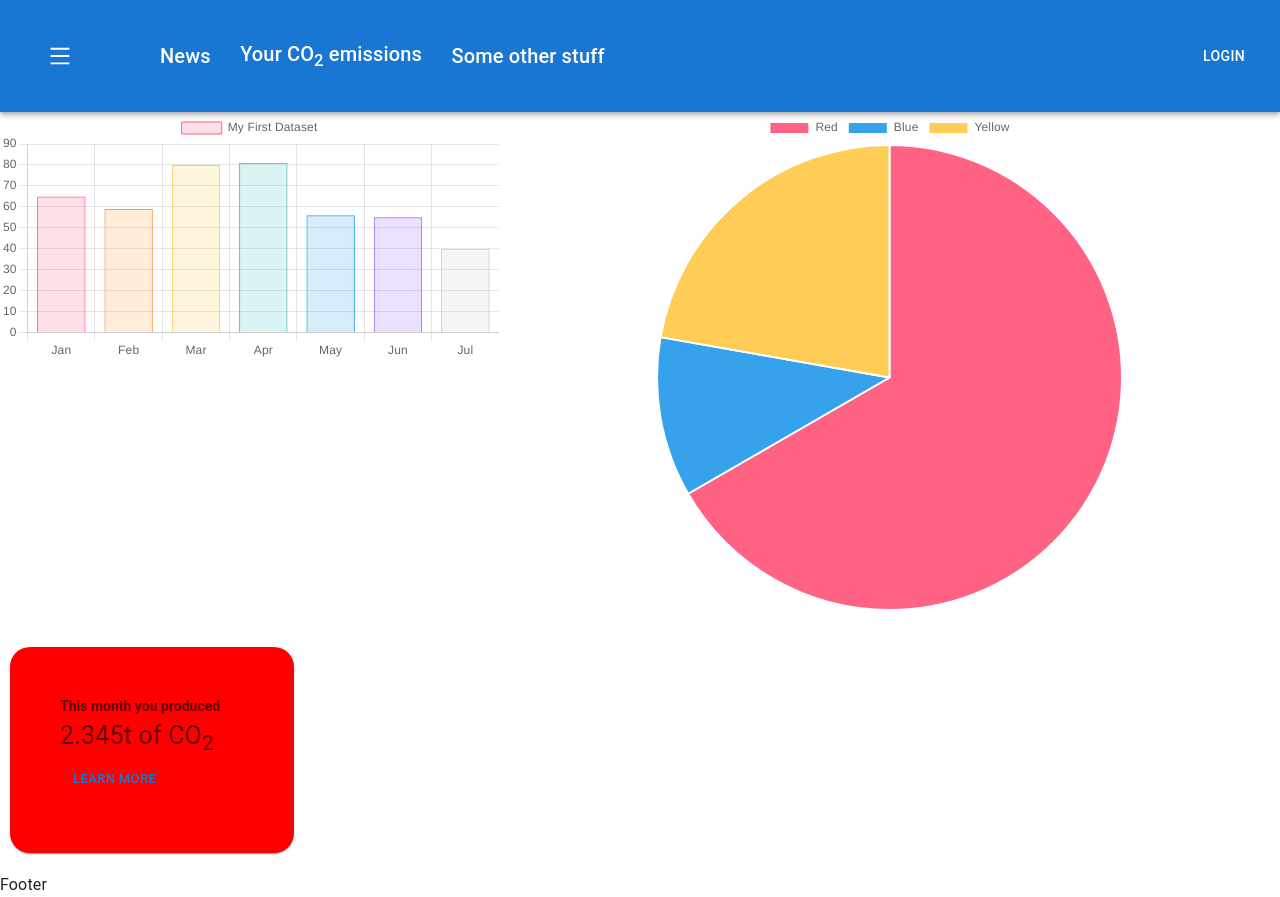
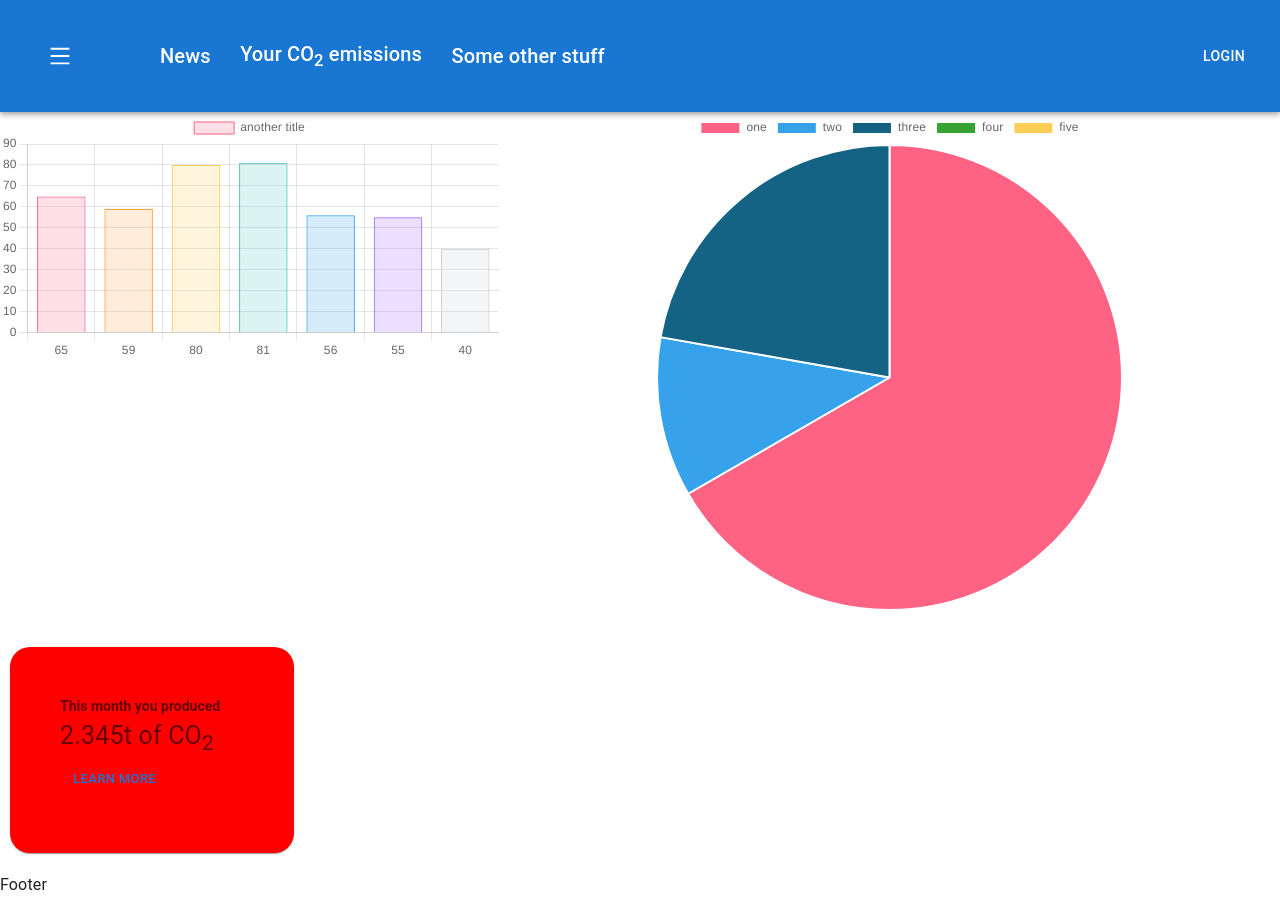
Before and after one commit to team-caffeine-fp/reducto-client, a React (Vite) app: page / in a window 1280 px wide. Built offline with nearby package versions, Linux system fonts and the light colour scheme.

Commit message:
Add utils file

```diff
--- a/src/common/MainGrid/index.jsx
+++ b/src/common/MainGrid/index.jsx
@@ -6,64 +6,11 @@ import Grid from '@mui/material/Grid'
 import Typography from '@mui/material/Typography'
 import { Chart } from '../'
 import styles from './index.module.css'
+import { createPieChartObject, createBarChartObject } from '../../utils'
+function index() {
+  const pieConfig = createPieChartObject(['one', 'two', 'three', 'four', 'five'], 'my title', [300, 50, 100, 0, 0])
+  const barConfig = createBarChartObject(['Jan', 'Feb', 'Mar', 'Apr', 'May', 'Jun', 'Jul'], 'another title', [65, 59, 80, 81, 56, 55, 40])
 
-function index() {
-    const pieConfig = {
-        type: 'pie',
-        data: {labels: [
-            'Red',
-            'Blue',
-            'Yellow'
-          ],
-          datasets: [{
-            label: 'My First Dataset',
-            data: [300, 50, 100],
-            backgroundColor: [
-              'rgb(255, 99, 132)',
-              'rgb(54, 162, 235)',
-              'rgb(255, 205, 86)'
-            ],
-            hoverOffset: 4
-          }],}
-    }
-
-      const barData = {
-        labels: ['Jan', 'Feb', 'Mar', 'Apr', 'May', 'Jun', 'Jul'],
-        datasets: [{
-          label: 'My First Dataset',
-          data: [65, 59, 80, 81, 56, 55, 40],
-          backgroundColor: [
-            'rgba(255, 99, 132, 0.2)',
-            'rgba(255, 159, 64, 0.2)',
-            'rgba(255, 205, 86, 0.2)',
-            'rgba(75, 192, 192, 0.2)',
-            'rgba(54, 162, 235, 0.2)',
-            'rgba(153, 102, 255, 0.2)',
-            'rgba(201, 203, 207, 0.2)'
-          ],
-          borderColor: [
-            'rgb(255, 99, 132)',
-            'rgb(255, 159, 64)',
-            'rgb(255, 205, 86)',
-            'rgb(75, 192, 192)',
-            'rgb(54, 162, 235)',
-            'rgb(153, 102, 255)',
-            'rgb(201, 203, 207)'
-          ],
-          borderWidth: 1
-        }]
-      }
-      const barConfig = {
-        type: 'bar',
-        data: barData,
-        options: {
-          scales: {
-            y: {
-              beginAtZero: true
-            }
-          }
-        },
-      }
   return (
     <div>
         <Grid container spacing={2} style={{width: '100%'}}>
--- /dev/null
+++ b/src/utils.js
@@ -0,0 +1,60 @@
+//TODO loop through the amount of data and create additional colors
+
+export const createPieChartObject = (labels, title, data) => {
+    return {
+        type: 'pie',
+        data: {labels: labels,
+          datasets: [{
+            label: title,
+            data: data,
+            backgroundColor: [
+              'rgb(255, 99, 132)',
+              'rgb(54, 162, 235)',
+              'rgb(20, 99, 132)',
+              'rgb(54, 162, 50)',
+              'rgb(255, 205, 86)'
+            ],
+            hoverOffset: 4
+          }],}
+    }
+}
+
+export const createBarChartObject = (labels, title, data) => {
+    const barData = {
+        labels: data,
+        datasets: [{
+          label: title,
+          data: data,
+          backgroundColor: [
+            'rgba(255, 99, 132, 0.2)',
+            'rgba(255, 159, 64, 0.2)',
+            'rgba(255, 205, 86, 0.2)',
+            'rgba(75, 192, 192, 0.2)',
+            'rgba(54, 162, 235, 0.2)',
+            'rgba(153, 102, 255, 0.2)',
+            'rgba(201, 203, 207, 0.2)'
+          ],
+          borderColor: [
+            'rgb(255, 99, 132)',
+            'rgb(255, 159, 64)',
+            'rgb(255, 205, 86)',
+            'rgb(75, 192, 192)',
+            'rgb(54, 162, 235)',
+            'rgb(153, 102, 255)',
+            'rgb(201, 203, 207)'
+          ],
+          borderWidth: 1
+        }]
+      }
+    return {
+        type: 'bar',
+        data: barData,
+        options: {
+          scales: {
+            y: {
+              beginAtZero: true
+            }
+          }
+        },
+      }
+    }
```
